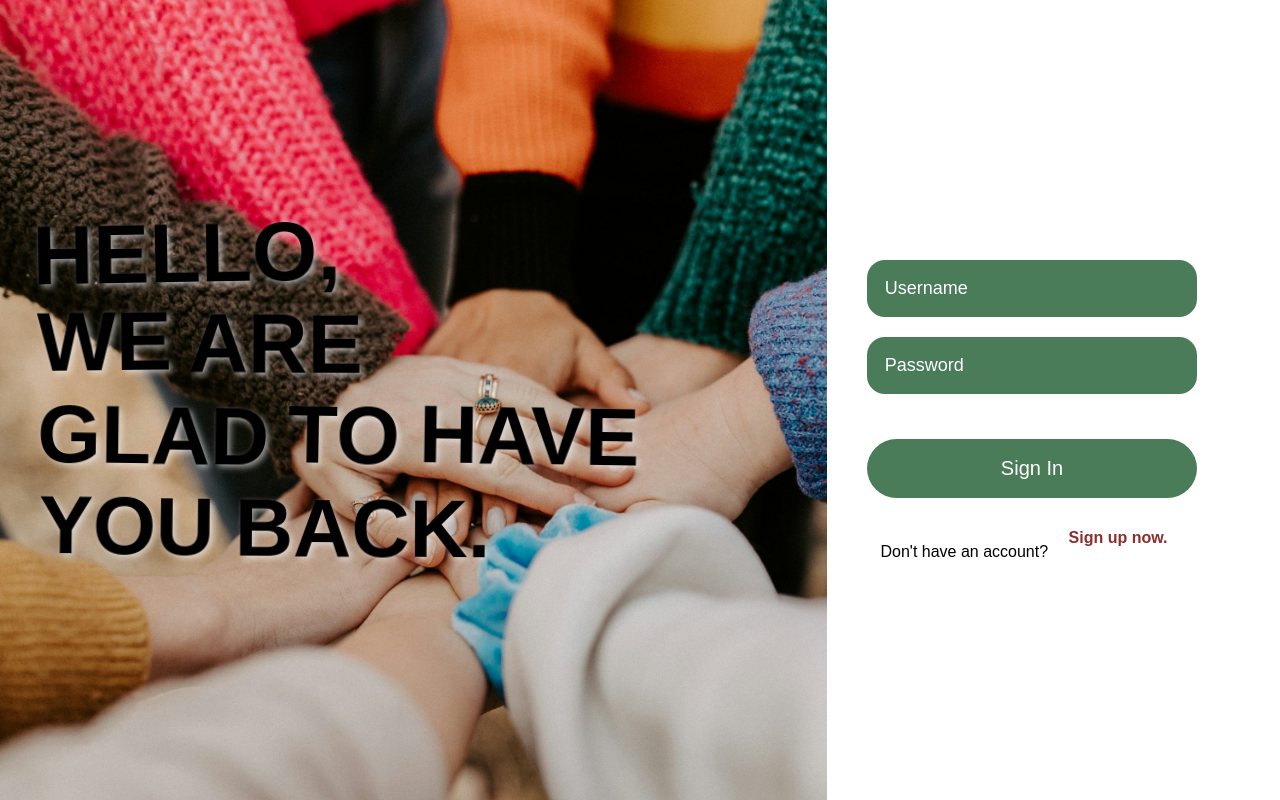
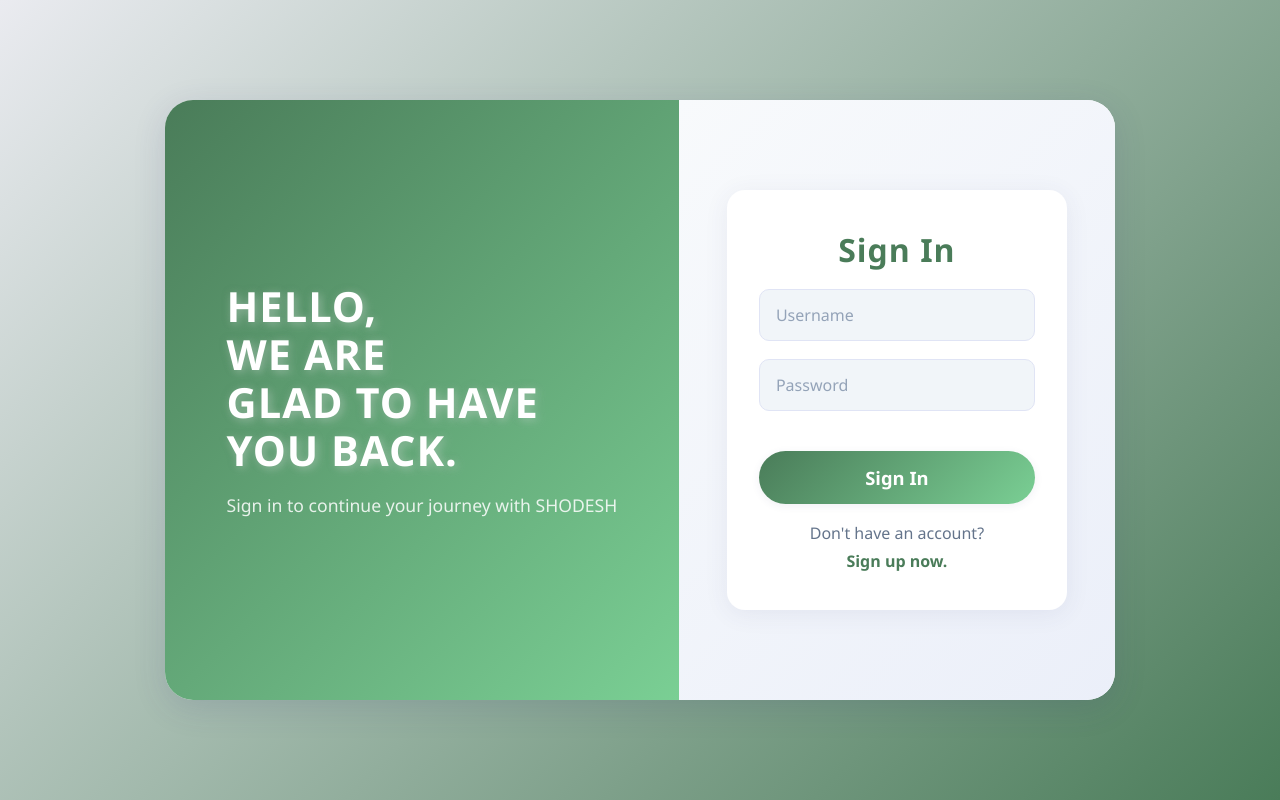
Before and after one commit to ashfiatabassum/SHODESH, a plain HTML site: page src/public/signin.html in a window 1280 px wide. Drawn offline with Linux system fonts and the light colour scheme.

Commit message:
Sign in UI changed to match with project aesthetics.

```diff
--- a/src/public/signin.html
+++ b/src/public/signin.html
@@ -2,39 +2,43 @@
 <html lang="en">
 <head>
   <meta charset="UTF-8" />
-  <title>Login Page</title>
+  <title>Login | SHODESH</title>
   <link rel="stylesheet" href="signinstyle.css" />
 </head>
 <body>
   <div class="container">
     <div class="left">
+      <div class="welcome-box">
         <h1>
           <span class="word word-1">HELLO,</span><br/>
           <span class="word word-2">WE</span> <span class="word word-3">ARE</span><br/>
           <span class="word word-4">GLAD</span> <span class="word word-5">TO</span> <span class="word word-6">HAVE</span><br/>
           <span class="word word-7">YOU</span> <span class="word word-8">BACK.</span>
         </h1>
+        <p class="subtitle">Sign in to continue your journey with SHODESH</p>
       </div>
-
+    </div>
     <div class="right">
-      <div class="login-box">
+      <div class="login-card">
+        <h2>Sign In</h2>
+        <form id="loginForm">
           <div class="input-wrapper">
-          <input type="text" id="username" placeholder="Username" required />
+            <input type="text" id="username" placeholder="Username" required autocomplete="username" />
             <div class="input-focus-border"></div>
           </div>
           <div class="input-wrapper">
-          <input type="password" id="password" placeholder="Password" required />
+            <input type="password" id="password" placeholder="Password" required autocomplete="current-password" />
             <div class="input-focus-border"></div>
           </div>
-        <button id="signin">
+          <button id="signin" type="submit">
             <span class="button-text">Sign In</span>
             <div class="button-ripple"></div>
           </button>
-        <p>Don't have an account? <a href="role.html" class="signup-link">Sign up now.</a></p>
+        </form>
+        <p class="signup-text">Don't have an account? <a href="role.html" class="signup-link">Sign up now.</a></p>
       </div>
     </div>
   </div>
-
   <script src="signinscript.js"></script>
 </body>
 </html>
--- a/src/public/signinstyle.css
+++ b/src/public/signinstyle.css
@@ -2,198 +2,122 @@
   margin: 0;
   padding: 0;
   box-sizing: border-box;
-  font-family: Arial, sans-serif;
+  font-family: 'Segoe UI', 'Arial', sans-serif;
 }
 
 body {
-  background: url('images/signinn.jpg') no-repeat center center fixed;
-  background-size: cover;
-}
-body {
-  height: 100vh;
+  min-height: 100vh;
+  background: linear-gradient(135deg, #eaebf0 0%, #4a7c59 100%);
+  display: flex;
+  align-items: center;
+  justify-content: center;
 }
 
 .container {
   display: flex;
-  height: 100%;
+  max-width: 950px;
+  width: 98vw;
+  min-height: 600px;
+  background: #fff;
+  border-radius: 28px;
+  box-shadow: 0 8px 32px rgba(60, 60, 120, 0.15);
+  overflow: hidden;
 }
 
 .left {
-  flex: 2;
-  /*background: url('https://i.imgur.com/Lfb1cD1.jpeg') center/cover no-repeat;*/
-  padding: 40px;
-  color: #000;
+  flex: 1.2;
+  background: linear-gradient(135deg, #4a7c59 0%, #7acf94 100%);
+  color: #fff;
   display: flex;
   align-items: center;
+  justify-content: center;
+  padding: 48px 24px;
+  position: relative;
+}
+
+.welcome-box {
+  text-align: left;
+  max-width: 400px;
 }
 
 .left h1 {
-  font-size: 80px;
-  line-height: 1.1;
+  font-size: 2.6rem;
   font-weight: 800;
-}
-
-/* Word-by-word animation */
-.word {
-  display: inline-block;
-  opacity: 0;
-  transform: translateY(50px) rotate(10deg);
-  animation: wordSlideIn 0.8s ease-out forwards, continuousFloat 4s ease-in-out infinite;
-}
-
-.word-1 {
-  animation-delay: 0.2s, 3s;
-  animation: wordSlideIn 0.8s ease-out forwards, continuousFloat 4s ease-in-out infinite 3s;
-}
-.word-2 {
-  animation-delay: 0.6s, 3.2s;
-  animation: wordSlideIn 0.8s ease-out forwards, continuousFloat 4.2s ease-in-out infinite 3.2s;
-}
-.word-3 {
-  animation-delay: 0.8s, 3.4s;
-  animation: wordSlideIn 0.8s ease-out forwards, continuousFloat 4.4s ease-in-out infinite 3.4s;
-}
-.word-4 {
-  animation-delay: 1.2s, 3.6s;
-  animation: wordSlideIn 0.8s ease-out forwards, continuousFloat 4.6s ease-in-out infinite 3.6s;
-}
-.word-5 {
-  animation-delay: 1.4s, 3.8s;
-  animation: wordSlideIn 0.8s ease-out forwards, continuousFloat 4.8s ease-in-out infinite 3.8s;
-}
-.word-6 {
-  animation-delay: 1.6s, 4.0s;
-  animation: wordSlideIn 0.8s ease-out forwards, continuousFloat 5.0s ease-in-out infinite 4.0s;
-}
-.word-7 {
-  animation-delay: 2.0s, 4.2s;
-  animation: wordSlideIn 0.8s ease-out forwards, continuousFloat 5.2s ease-in-out infinite 4.2s;
-}
-.word-8 {
-  animation-delay: 2.2s, 4.4s;
-  animation: wordSlideIn 0.8s ease-out forwards, continuousFloat 5.4s ease-in-out infinite 4.4s;
-}
-
-@keyframes wordSlideIn {
-  0% {
-    opacity: 0;
-    transform: translateY(50px) rotate(10deg) scale(0.8);
-  }
-  60% {
-    transform: translateY(-10px) rotate(-2deg) scale(1.05);
-  }
-  100% {
-    opacity: 1;
-    transform: translateY(0) rotate(0deg) scale(1);
-  }
-}
-
-/* Continuous floating animation */
-@keyframes continuousFloat {
-  0%, 100% {
-    transform: translateY(0) rotate(0deg) scale(1);
-  }
-  25% {
-    transform: translateY(-8px) rotate(1deg) scale(1.02);
-  }
-  50% {
-    transform: translateY(-15px) rotate(-1deg) scale(1.05);
-  }
-  75% {
-    transform: translateY(-8px) rotate(0.5deg) scale(1.02);
-  }
-}
-
-/* Additional pulsing glow effect */
-.left h1 {
-  font-size: 80px;
-  line-height: 1.1;
-  font-weight: 800;
+  line-height: 1.15;
+  margin-bottom: 18px;
+  letter-spacing: 1px;
   animation: textGlow 6s ease-in-out infinite;
 }
 
 @keyframes textGlow {
-  0%, 100% {
-    text-shadow: 3px 3px 6px rgba(255, 255, 255, 0.558);
-  }
-  50% {
-    text-shadow:
-      3px 3px 6px rgba(236, 236, 236, 0.644),
-      0 0 20px rgba(198, 198, 198, 0.531),
-      0 0 40px rgba(139, 46, 46, 0.2);
-  }
+  0%, 100% { text-shadow: 3px 3px 6px rgba(255,255,255,0.3); }
+  50% { text-shadow: 0 0 20px #bcd0c7, 0 0 40px #4a7c59; }
 }
 
-/* Add hover effects for extra interactivity */
-.left h1:hover .word {
-  animation-play-state: paused;
-  transform: scale(1.1) rotate(5deg);
-  transition: all 0.3s ease;
-}
-
-.left h1:hover {
-  transform: scale(1.05);
-  transition: all 0.5s ease;
+.subtitle {
+  font-size: 1.1rem;
+  color: #ffffff;
+  margin-top: 8px;
+  opacity: 0.85;
 }
 
 .right {
   flex: 1;
   display: flex;
   align-items: center;
-  padding-left: 40px;          /* you can increase/decrease this */
-  background-color: #ffffff;
-  margin-left: -80px;
+  justify-content: center;
+  background: linear-gradient(135deg, #f8fafc 0%, #ebeff9 100%);
+  padding: 48px 24px;
 }
 
-
-.login-box {
-  width: 80%;
+.login-card {
+  background: #fff;
+  border-radius: 18px;
+  box-shadow: 0 4px 24px rgba(60, 60, 120, 0.08);
+  padding: 38px 32px 32px 32px;
+  width: 100%;
+  max-width: 340px;
   text-align: center;
+  position: relative;
 }
 
-/* Interactive input wrapper */
+.login-card h2 {
+  font-size: 2rem;
+  color: #4a7c59;
+  font-weight: 700;
+  margin-bottom: 18px;
+  letter-spacing: 1px;
+}
+
 .input-wrapper {
   position: relative;
-  margin: 20px 0;
-  overflow: hidden;
+  margin: 18px 0;
 }
 
-.login-box input {
-  color: #ffffff;
+.login-card input {
   width: 100%;
-  padding: 18px;
-  border-radius: 18px;
-  border: none;
-  background-color: #4a7c59;
-  font-size: 18px;
-  transition: all 0.4s cubic-bezier(0.68, -0.55, 0.265, 1.55);
-  position: relative;
-  z-index: 1;
+  padding: 14px 16px;
+  border-radius: 10px;
+  border: 1.5px solid #e0e4f5;
+  background: #f1f5f9;
+  font-size: 1rem;
+  color: #374151;
+  transition: border-color 0.2s, background 0.2s;
+  outline: none;
 }
 
-.login-box input:focus {
-  outline: none;
-  background-color: #ffffff;
-  box-shadow:
-    0 0 20px rgba(139, 46, 46, 0.3),
-    inset 0 0 20px rgba(188, 208, 199, 0.2);
-  transform: scale(1.02);
+.login-card input:focus {
+  border-color: #4a7c59;
+  background: #fff;
 }
 
-.login-box input:hover {
-  background-color: #a8c4b5;
-  transform: translateY(-2px);
-  box-shadow: 0 8px 25px rgba(139, 46, 46, 0.15);
-}
-
-/* Animated focus border */
 .input-focus-border {
   position: absolute;
   bottom: 0;
   left: 50%;
   width: 0;
   height: 3px;
-  background: linear-gradient(90deg, #bcd0c7, #bcd0c7, #bcd0c7);
+  background: linear-gradient(90deg, #4a7c59, #7acf94);
   transition: all 0.4s ease;
   transform: translateX(-50%);
   border-radius: 2px;
@@ -203,58 +127,33 @@ body {
   width: 100%;
 }
 
-/* Typing animation effect */
-.login-box input:focus {
-  animation: typing-pulse 2s ease-in-out infinite;
+.login-card input::placeholder {
+  color: #94a3b8;
+  opacity: 1;
 }
 
-@keyframes typing-pulse {
-  0%, 100% {
-    box-shadow:
-      0 0 20px rgba(139, 46, 46, 0.3),
-      inset 0 0 20px rgba(188, 208, 199, 0.2);
-  }
-  50% {
-    box-shadow:
-      0 0 30px rgba(33, 123, 57, 0.5),
-      inset 0 0 30px rgba(188, 208, 199, 0.4);
-  }
-}
-.login-box input::placeholder {
-  color: white; /* Semi-transparent white */
-  /* or color: rgba(0, 0, 0, 0.5); for semi-transparent black */
+.login-card button {
+  width: 100%;
+  padding: 14px 0;
+  margin: 22px 0 8px 0;
+  border-radius: 50px;
+  border: none;
+  background: linear-gradient(135deg, #4a7c59, #7acf94);
+  color: #fff;
+  font-size: 1.15rem;
+  font-weight: 600;
+  cursor: pointer;
+  box-shadow: 0 2px 8px rgba(60, 60, 120, 0.08);
+  transition: background 0.2s, transform 0.2s;
+  position: relative;
+  overflow: hidden;
 }
 
-.login-box button {
-  color: #ffffff;
-  width: 100%;
-  padding: 18px;
-  margin: 25px 0;
-  border-radius: 60px;
-  border: none;
-  background-color: #4a7c59;
-  font-size: 20px;
-  cursor: pointer;
-  transition: all 0.4s cubic-bezier(0.68, -0.55, 0.265, 1.55);
-  position: relative;
-  overflow: hidden;
-  transform-style: preserve-3d;
+.login-card button:hover {
+  background: linear-gradient(135deg, #7acf94, #4a7c59);
+  transform: scale(1.03);
 }
 
-.login-box button:hover {
-  background-color: #9bb8aa;
-  transform: translateY(-3px) scale(1.02);
-  box-shadow:
-    0 10px 30px rgba(139, 46, 46, 0.3),
-    0 0 20px rgba(188, 208, 199, 0.5);
-}
-
-.login-box button:active {
-  background-color: #7a9e8d;
-  transform: translateY(-1px) scale(0.98);
-}
-
-/* Button ripple effect */
 .button-ripple {
   position: absolute;
   top: 50%;
@@ -267,7 +166,7 @@ body {
   transition: all 0.6s ease;
 }
 
-.login-box button:active .button-ripple {
+.login-card button:active .button-ripple {
   width: 300px;
   height: 300px;
 }
@@ -278,79 +177,56 @@ body {
   transition: all 0.3s ease;
 }
 
-.login-box button:hover .button-text {
-  text-shadow: 0 0 10px rgba(255, 255, 255, 0.8);
+.login-card button:hover .button-text {
+  text-shadow: 0 0 10px rgba(255,255,255,0.8);
   transform: scale(1.05);
 }
 
-.login-box a {
-  color: #8b2e2e;
-  text-decoration: underline;
+.signup-text {
+  margin-top: 10px;
+  font-size: 1rem;
+  color: #64748b;
 }
 
-/* Dynamic Sign Up Link */
 .signup-link {
-  position: relative;
-  color: #8b2e2e !important;
+  color: #4a7c59 !important;
   text-decoration: none !important;
   font-weight: 600;
-  padding: 8px 16px;
+  padding: 6px 14px;
   border-radius: 25px;
-  transition: all 0.4s cubic-bezier(0.68, -0.55, 0.265, 1.55);
+  transition: all 0.3s;
   background: linear-gradient(45deg, transparent, transparent);
-  background-size: 200% 200%;
   display: inline-block;
-  overflow: hidden;
-}
-
-.signup-link::before {
-  content: '';
-  position: absolute;
-  top: 0;
-  left: -100%;
-  width: 100%;
-  height: 100%;
-  background: linear-gradient(90deg,
-    transparent,
-    rgba(139, 46, 46, 0.1),
-    transparent
-  );
-  transition: left 0.6s ease;
+  position: relative;
 }
 
 .signup-link:hover {
-  color: #ffffff !important;
-  background: linear-gradient(45deg, #8b2e2e, #bcd0c7);
-  transform: translateY(-2px) scale(1.05);
-  box-shadow:
-    0 8px 25px rgba(139, 46, 46, 0.4),
-    0 0 20px rgba(188, 208, 199, 0.3);
-  text-shadow: 0 0 10px rgba(255, 255, 255, 0.8);
+  color: #fff !important;
+  background: linear-gradient(45deg, #4a7c59, #7acf94);
+  box-shadow: 0 4px 16px rgba(60, 60, 120, 0.12);
+  text-shadow: 0 0 10px rgba(255,255,255,0.8);
+  transform: scale(1.05);
 }
 
-.signup-link:hover::before {
-  left: 100%;
+@media (max-width: 900px) {
+  .container {
+    flex-direction: column;
+    min-height: 100vh;
+    max-width: 98vw;
+    border-radius: 0;
+    box-shadow: none;
+  }
+  .left, .right {
+    flex: unset;
+    width: 100%;
+    padding: 32px 8vw;
+    min-height: 220px;
+  }
+  .login-card {
+    max-width: 98vw;
+    padding: 28px 6vw 28px 6vw;
+  }
+  .welcome-box h1 {
+    font-size: 2rem;
+  }
 }
-
-.signup-link:active {
-  transform: translateY(0) scale(0.95);
-  box-shadow:
-    0 4px 15px rgba(139, 46, 46, 0.3),
-    0 0 10px rgba(188, 208, 199, 0.2);
-}
-
-/* Floating animation for sign up link */
-.signup-link {
-  animation: float 3s ease-in-out infinite;
-}
-
-@keyframes float {
-  0%, 100% { transform: translateY(0); }
-  50% { transform: translateY(-3px); }
-}
-
-.login-box {
-  width: 80%;
-  text-align: center;
-  margin-left: 0px;   /* <— this shifts it towards the left */
-}
```
Also changed, not shown: src/public/signinscript.js (+77 -4 lines). Lines whose indentation alone changed are shown as unchanged.
